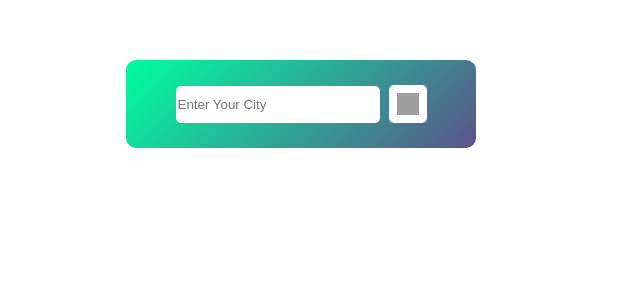
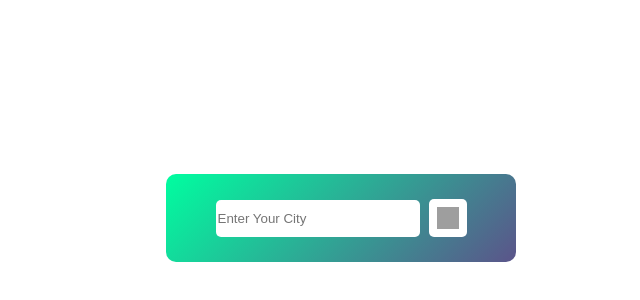
Before and after one commit to shankarbandaru66/weather-App, a plain HTML site: page index.html in a window 1280 px wide. Shown: the part 190-490 px from the top of the page, without its empty margins (307-947 px from the left). Drawn offline with Linux system fonts and the light colour scheme; grey boxes are pictures that could not be loaded.

Commit message:
new update

```diff
--- a/index.html
+++ b/index.html
@@ -8,12 +8,10 @@
         body{
             width: 100%;
             height: 100vh;
+            display: flex;
+            justify-content: center;
+            align-items: center;
             font-family: sans-serif;
-        }
-        .new{
-            padding-left: 425px;
-            margin-top: 250px;
-            margin-bottom: 250px;
         }
         #container{
             width: 300px;
```
